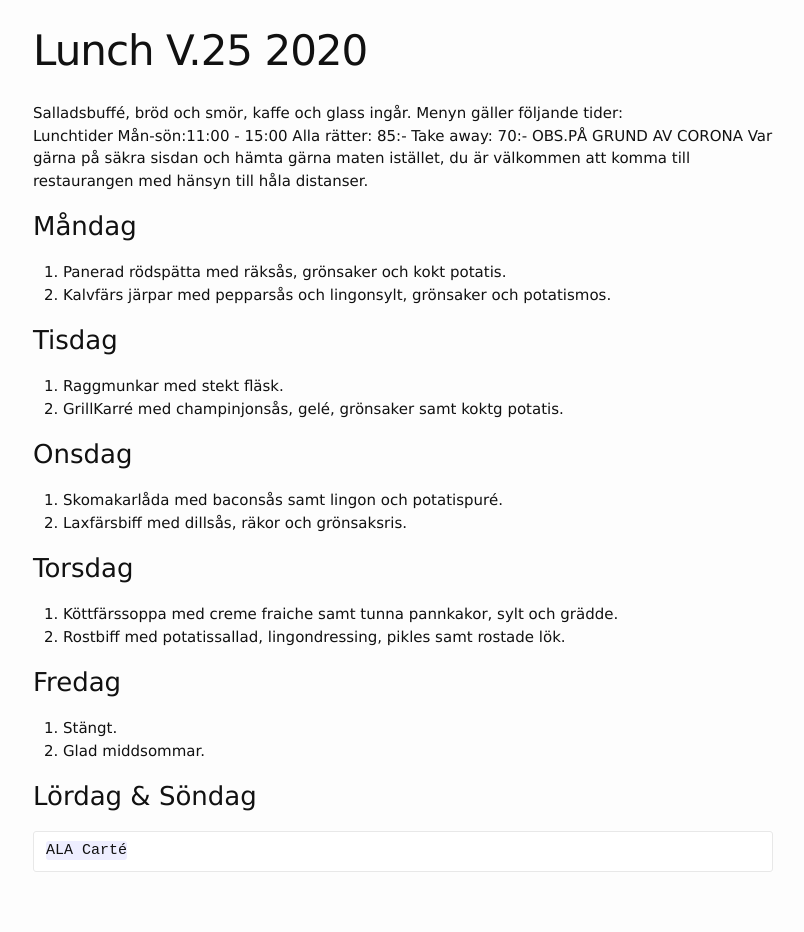
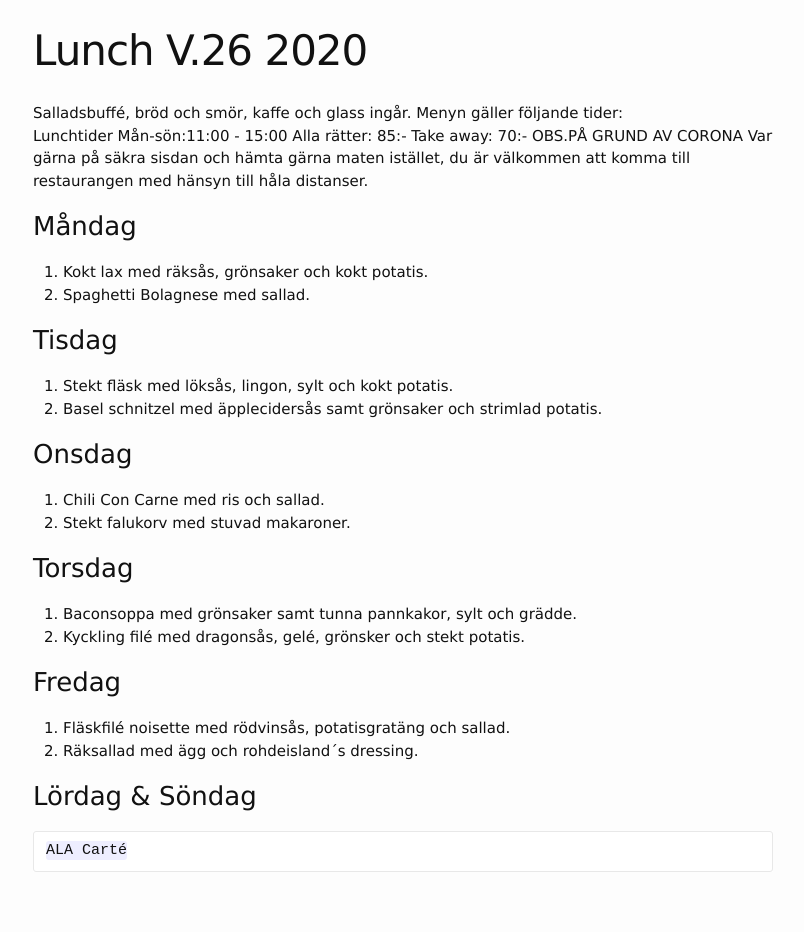
Before and after one commit to FarInn62/farinn62.github.io, a Jekyll site: the page built from lunch.md, in a window 1280 px wide. Shown: the whole page, without its empty margins (237-1041 px from the left). Built offline with Jekyll 4.4.1, drawn with Linux system fonts in a browser that asks for light colours.

Commit message:
Update lunch.md

```diff
--- a/lunch.md
+++ b/lunch.md
@@ -1,6 +1,6 @@
 ---
 layout: foodmenu
-title: Lunch V.25 2020
+title: Lunch V.26 2020
 permalink: /lunch/
 published: true
 ---
@@ -12,25 +12,25 @@ OBS.PÅ GRUND AV CORONA Var gärna på säkra sisdan och hämta gärna maten ist
 
 
 ### Måndag
-1. Panerad rödspätta med räksås, grönsaker och kokt potatis.
-2. Kalvfärs järpar med pepparsås och lingonsylt, grönsaker och potatismos.
+1. Kokt lax med räksås, grönsaker och kokt potatis.
+2. Spaghetti Bolagnese med sallad.
 
 ### Tisdag
-1. Raggmunkar med stekt fläsk.
-2. GrillKarré med champinjonsås, gelé, grönsaker samt koktg potatis.
+1. Stekt fläsk med löksås, lingon, sylt och kokt potatis.
+2. Basel schnitzel med äpplecidersås samt grönsaker och strimlad potatis.
 
 
 ### Onsdag
-1. Skomakarlåda med baconsås samt lingon och potatispuré.
-2. Laxfärsbiff med dillsås, räkor och grönsaksris.
+1. Chili Con Carne med ris och sallad.
+2. Stekt falukorv med stuvad makaroner.
 
 ### Torsdag
-1. Köttfärssoppa med creme fraiche samt tunna pannkakor, sylt och grädde.
-2. Rostbiff med potatissallad, lingondressing, pikles samt rostade lök.
+1. Baconsoppa med grönsaker samt tunna pannkakor, sylt och grädde.
+2. Kyckling filé med dragonsås, gelé, grönsker och stekt potatis.
 
 ### Fredag
-1. Stängt.
-2. Glad middsommar.
+1. Fläskfilé noisette med rödvinsås, potatisgratäng och sallad.
+2. Räksallad med ägg och rohdeisland´s dressing.
 
 ### Lördag & Söndag
     ALA Carté
```
